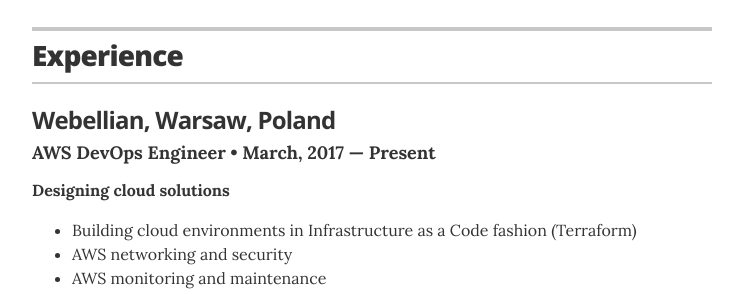
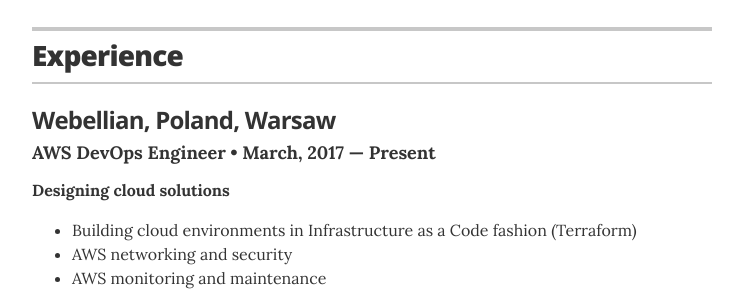
Before and after one commit to jglovier/resume-template, a Jekyll site: the page built from index.html, in a window 1280 px wide and 900 px high. Shown: the part 421-715 px from the top of the window, without its empty margins (268-1011 px from the left). Built offline with Jekyll 4.4.1, drawn with Linux system fonts in a browser that asks for light colours.

Commit message:
small fix

```diff
--- a/_data/experience.yml
+++ b/_data/experience.yml
@@ -1,7 +1,7 @@
 # Jobs
 
 # AWS DevOps Engineer at Webellian, Warsaw, Poland
-- company: Webellian, Warsaw, Poland
+- company: Webellian, Poland, Warsaw
   position: AWS DevOps Engineer
   duration: March, 2017 &mdash; Present
   summary: '<p><b>Designing cloud solutions</b></p><ul class="resume-item-list"><li>Building cloud environments in Infrastructure as a Code fashion (Terraform)</li><li>AWS networking and security</li><li>AWS monitoring and maintenance</li><li>Backup and disaster recovery solutions</li><li>Helping with migration into the cloud</li><li>Familiarity with version control tools (BitBucket, GitHub)</li><li>Very good understanding of main AWS services: VPC, EC2, ECS, RDS, VPN, ELB and ALB, Autoscaling, CloudWatch, S3 and many other</li><li>Configuring machines via Ansible</li></ul>'
```
